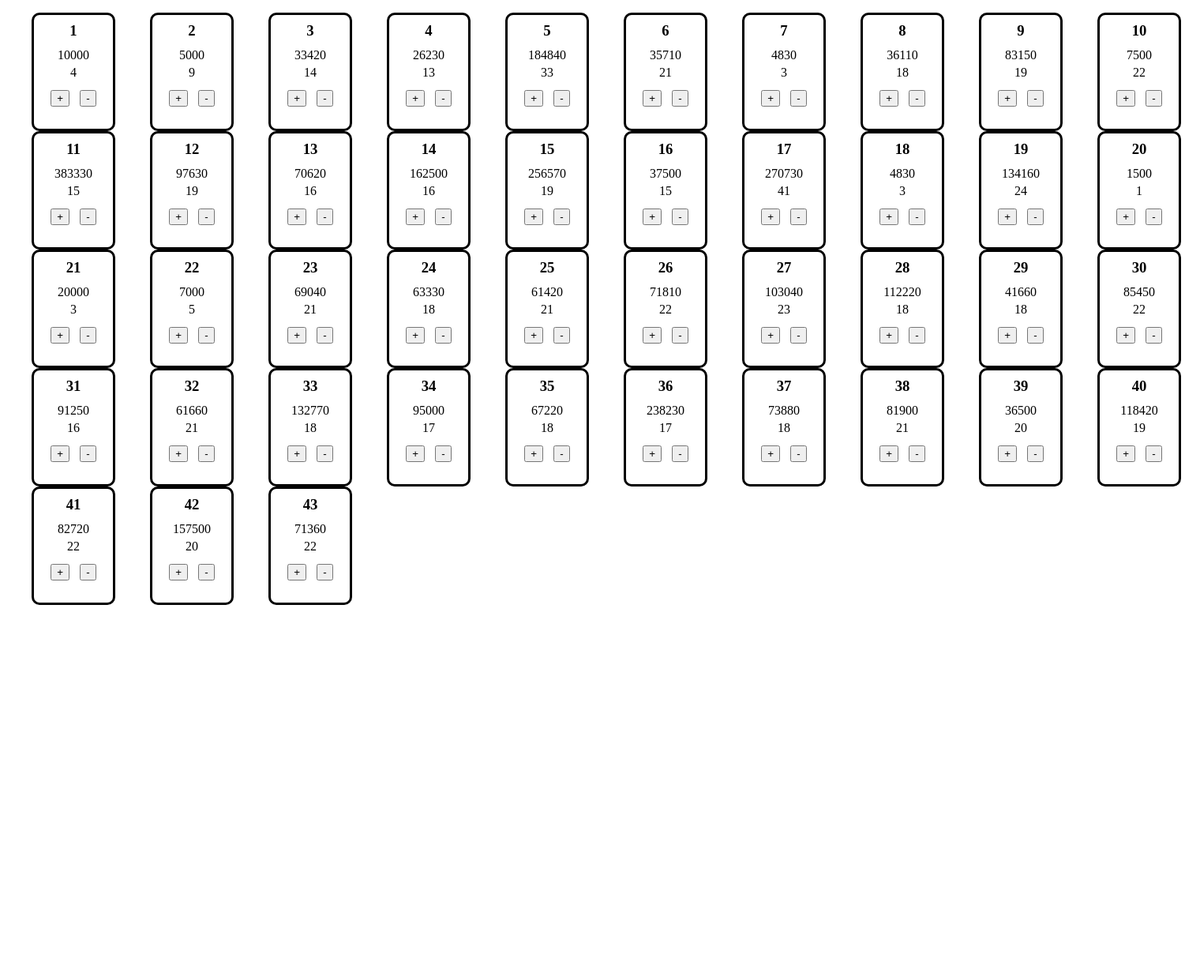
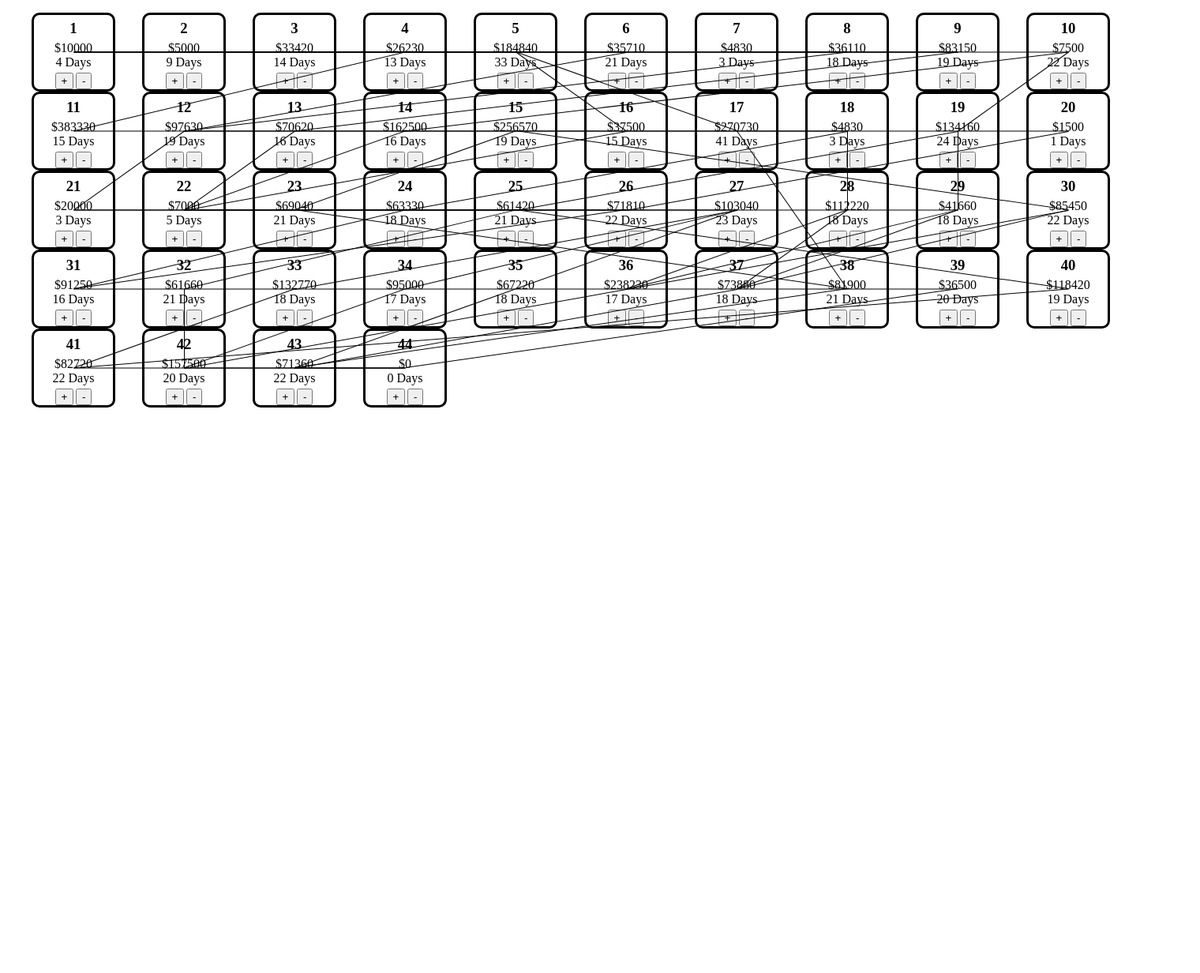
Before and after one commit to b3fr4nk/CPSIM3, a Flask app: page / in a window 1520 px wide. Shown: the whole page at 79% size. After the commit the page ends 516 px from the top, so only its background shows below. Run offline with Flask 2, Linux system fonts and the light colour scheme.

Commit message:
added the lines to connect the steps

```diff
--- a/static/css/style.css
+++ b/static/css/style.css
@@ -4,8 +4,8 @@ body{
 }
 #sim{
 	display: grid;
-	grid-template-columns: repeat(10, 150px [col-start]);
-	grid-template-rows: repeat(8, 150px [col-start]);
+	grid-template-columns: repeat(10, 140px [col-start]);
+	grid-template-rows: repeat(8, 100px [col-start]);
 }
 .step{
 	display: flex;
@@ -19,25 +19,28 @@ body{
 }
 
 .cost{
-	margin: 0.1em;
+	margin: 0em;
 }
 
 .edit{
-	margin: 0.2em;
-	padding: 2px;
+	display: inline-flex;
+	margin: 0.1em;
+	padding: 1px;
 }
 
 .time{
-	margin: 0.1em;
+	margin: 0em;
 }
 h3{
-	margin: 0.5em;
+	margin: 0.3em;
 }
 
-.link{
-	background-color: black;
+.line{
+  position:absolute;
+  width:1px;
+  background-color:black;
 }
 
 button{
-	margin: 0.5em;
+	margin: 0.1em;
 }
--- a/static/js/render.js
+++ b/static/js/render.js
@@ -10,9 +10,7 @@ fetch("/sim")
 
 function render(sim){
 
-    console.log(sim)
-
-    for (let i = 1; i < sim['num_steps']; i++) {
+    for (let i = 1; i < sim['num_steps']+1; i++) {
         const title = document.createElement("h3");
         title.innerHTML = sim[`${i}`]["step"];
 
@@ -28,11 +26,11 @@ function render(sim){
         editButtons.setAttribute("class", "edit");
 
         const time = document.createElement("p");
-        time.innerHTML = sim[`${i}`]["time"];
+        time.innerHTML = `${sim[`${i}`]["time"]} Days`;
         time.setAttribute("class", "time")
 
         const cost = document.createElement("p");
-        cost.innerHTML = sim[`${i}`]["cost"];
+        cost.innerHTML = `$${sim[`${i}`]["cost"]}`;
         cost.setAttribute("class", "cost")
 
         const step = document.createElement("div");
@@ -48,5 +46,63 @@ function render(sim){
 
         steps.push(step);
     }
+    for(let i = 1; i < sim['num_steps']; i++){
+        from = document.getElementById(`${sim[`${i}`]["step"]}`);
+        next = sim[`${i}`]["next"];
+        for(let j=0; j < next.length; j++){
+            line = document.createElement("div")
+            line.setAttribute("class", "line")
+
+            tree.appendChild(line);
+
+            to = document.getElementById(`${next[j]["step"]}`)
+
+            adjustLine(from, to, line)
+
+        }
+
+    }
 
 }
+
+function adjustLine(from, to, line) {
+  var fT = from.offsetTop + from.offsetHeight / 2;
+  var tT = to.offsetTop + to.offsetHeight / 2;
+  var fL = from.offsetLeft + from.offsetWidth / 2;
+  var tL = to.offsetLeft + to.offsetWidth / 2;
+
+  var CA = Math.abs(tT - fT);
+  var CO = Math.abs(tL - fL);
+  var H = Math.sqrt(CA * CA + CO * CO);
+  var ANG = (180 / Math.PI) * Math.acos(CA / H);
+
+  if (tT > fT) {
+    var top = (tT - fT) / 2 + fT;
+  } else {
+    var top = (fT - tT) / 2 + tT;
+  }
+  if (tL > fL) {
+    var left = (tL - fL) / 2 + fL;
+  } else {
+    var left = (fL - tL) / 2 + tL;
+  }
+
+  if (
+    (fT < tT && fL < tL) ||
+    (tT < fT && tL < fL) ||
+    (fT > tT && fL > tL) ||
+    (tT > fT && tL > fL)
+  ) {
+    ANG *= -1;
+  }
+  top -= H / 2;
+
+  line.style["-webkit-transform"] = "rotate(" + ANG + "deg)";
+  line.style["-moz-transform"] = "rotate(" + ANG + "deg)";
+  line.style["-ms-transform"] = "rotate(" + ANG + "deg)";
+  line.style["-o-transform"] = "rotate(" + ANG + "deg)";
+  line.style["-transform"] = "rotate(" + ANG + "deg)";
+  line.style.top = top + "px";
+  line.style.left = left + "px";
+  line.style.height = H + "px";
+}
```
